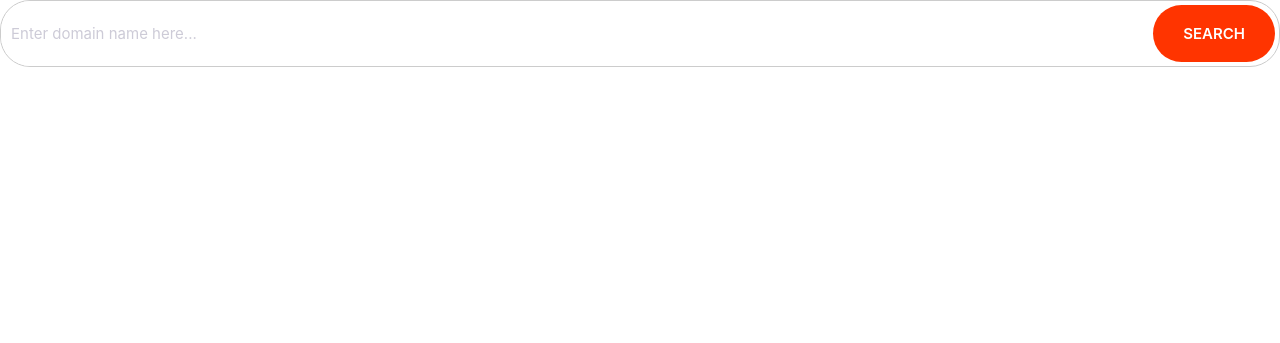
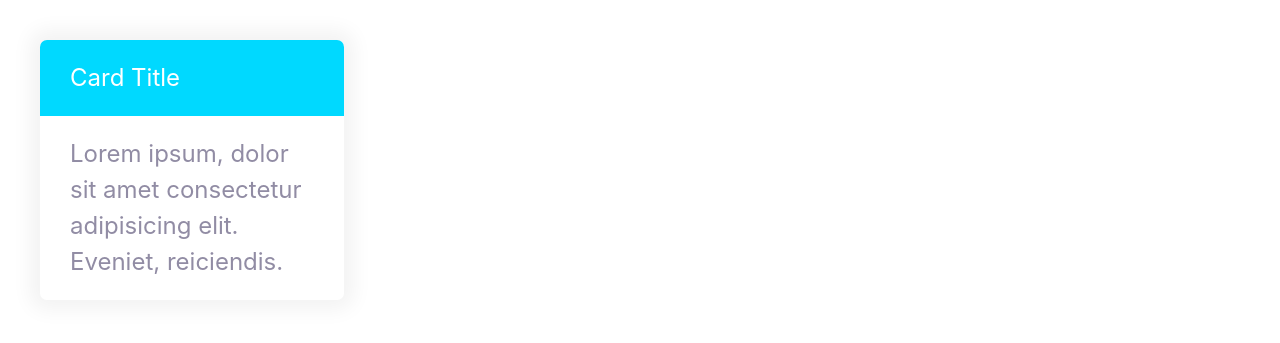
Before and after one commit to Paulgorithms/moshify, a plain HTML site: page index.html in a window 1280 px wide. Drawn offline with Linux system fonts and the light colour scheme.

Commit message:
Build the card component.

```diff
--- a/css/styles.css
+++ b/css/styles.css
@@ -281,3 +281,26 @@ a {
     font-size: 1.5rem;
   }
 }
+
+/* Cards */
+
+.card {
+  border-radius: 7px;
+  box-shadow: 0 0 20px 10px #f3f3f3;
+  overflow: hidden;
+}
+
+.card__header,
+.card__body {
+  padding: 2rem 3rem;
+}
+
+.card--primary .card__header {
+  background: var(--color-primiary);
+  color: #fff;
+}
+
+.card--secondary .card__header {
+  background: var(--color-secondary);
+  color: #fff;
+}
--- a/index.html
+++ b/index.html
@@ -8,13 +8,14 @@
     <link rel="stylesheet" href="css/styles.css" />
   </head>
   <body>
-    <div class="input-group">
-      <input
-        type="text"
-        class="input"
-        placeholder="Enter domain name here..."
-      />
-      <button class="btn btn--accent">Search</button>
+    <div style="width: 30%; padding: 4rem">
+      <div class="card card--secondary">
+        <header class="card__header">Card Title</header>
+        <div class="card__body">
+          Lorem ipsum, dolor sit amet consectetur adipisicing elit. Eveniet,
+          reiciendis.
+        </div>
+      </div>
     </div>
   </body>
 </html>
```
